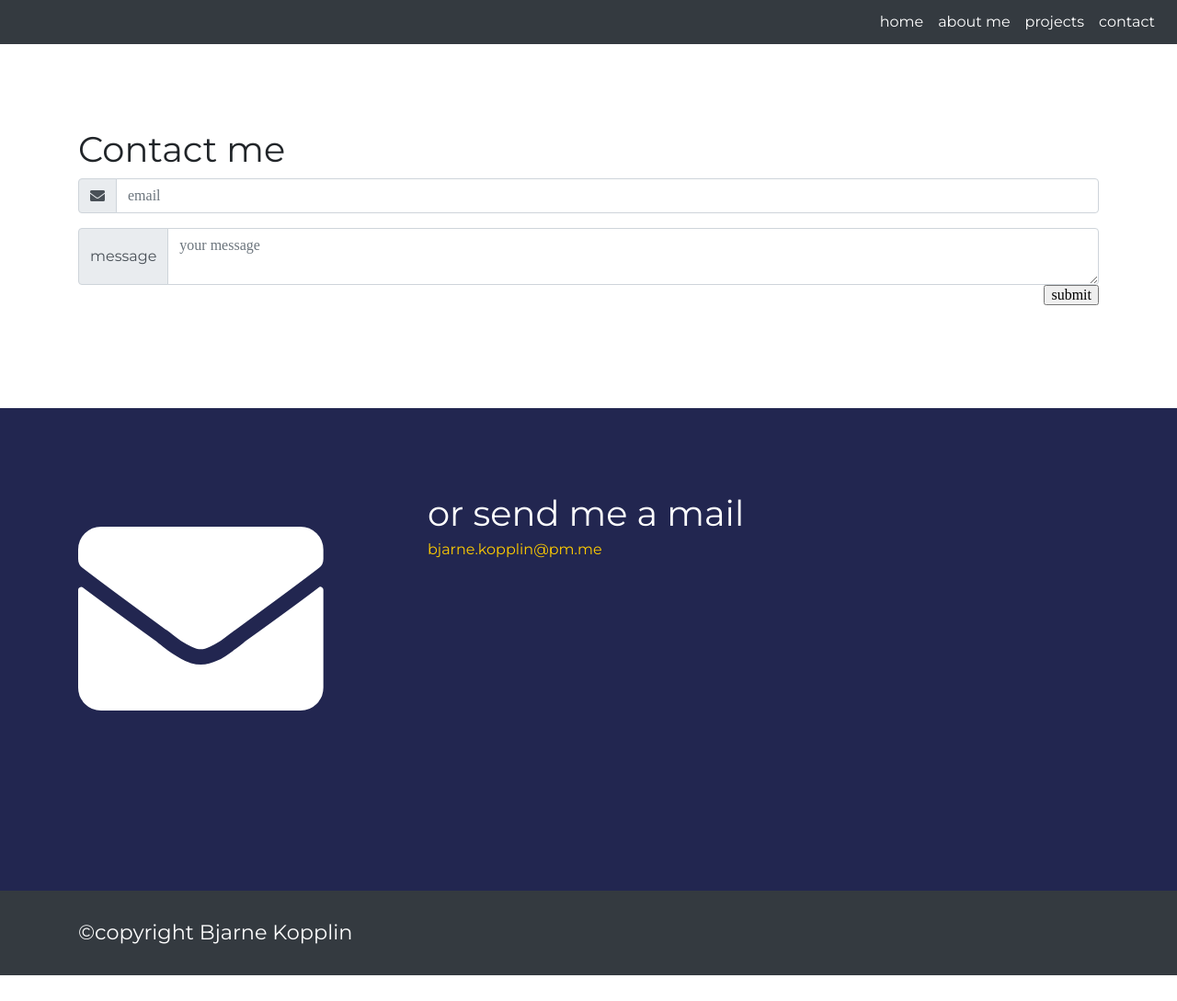
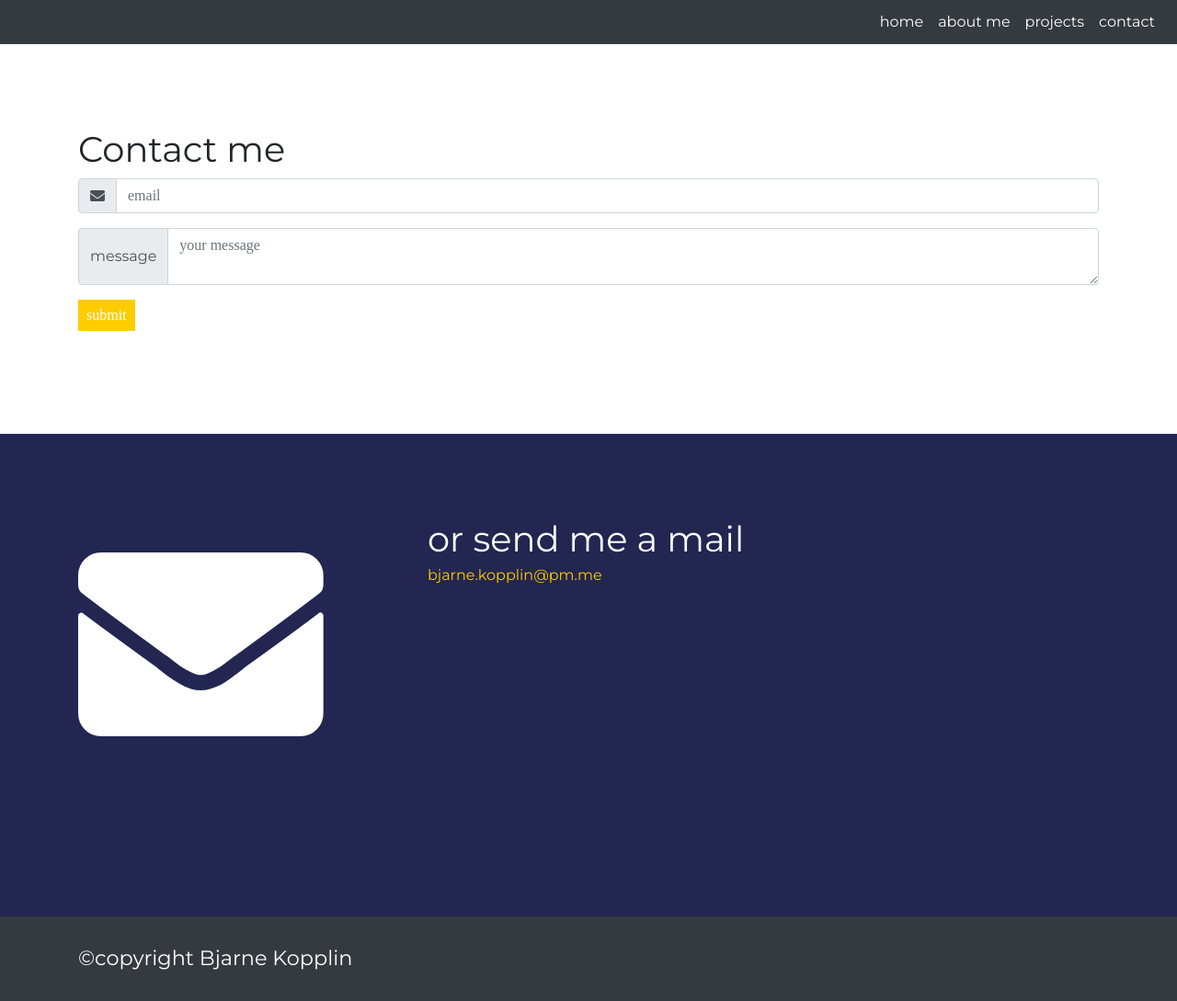
Before and after one commit to bkopplin/bkopplin.github.io, a Jekyll site: the page built from contact.html, in a window 1280 px wide. Shown: the whole page at 92% size. Built offline with Jekyll 4.4.1, drawn with Linux system fonts in a browser that asks for light colours; nearby versions of some CDN libraries; before the commit the page ends 1061 px from its top, so only the background shows below that.

Commit message:
mode submit button on contact.html more beautiful

```diff
--- a/contact.html
+++ b/contact.html
@@ -9,23 +9,26 @@ order: 4
 
       <div class="col-12">
         <h1>Contact me</h1>
-<form class="" action="index.html" method="post">
+        <form class="" action="index.html" method="get">
           <div class="input-group mb-3">
             <div class="input-group-prepend">
               <span class="input-group-text" id="basic-addon1"><i class="fa fa-envelope" aria-hidden="true"></i></span>
             </div>
-    <input type="text" class="form-control" placeholder="email" aria-label="Username" aria-describedby="basic-addon1">
+            <input type="email" class="form-control" placeholder="email" aria-label="Username" aria-describedby="basic-addon1">
           </div>
-  <div class="input-group">
+          <div class="form-group input-group">
             <div class="input-group-prepend">
               <span class="input-group-text">message</span>
             </div>
             <textarea class="form-control" aria-label="textarea" placeholder="your message"></textarea>
           </div>
           <!-- input-groups structure copied from getbootstrap.com -->
-  <div class="text-right">
-    <input type="submit" name="" value="submit" >
-  </div>
+
+
+            <button type="submit" class="button button-primary" name="" value="submit">submit</button>
+
+
+
 
         </form>
       </div>
--- a/css/style.css
+++ b/css/style.css
@@ -151,13 +151,19 @@ a:hover {
 buttons
 */
 .button {
-  font-size: 1.4em;
-  padding: 15px;
+  border: none;
+  font-size: 1em;
+  padding: 8px;
   display: inline-block;
 }
 .button-primary {
   color: var(--color-white);
   background-color: var(--color-primary);
+  border: 1px solid var(--color-primary);
+}
+.button:hover {
+  opacity: 0.9;
+  cursor: pointer;
 }
 .button-primary:hover{
   color: var(--color-white);
@@ -169,6 +175,7 @@ bootstrap modifications
   margin: 1em 0;
 
 }
+
 .progress {
   height: 30px;
   margin-bottom: 0.5em;
```
Also changed, not shown: 2 other files. Lines whose indentation alone changed are shown as unchanged.
